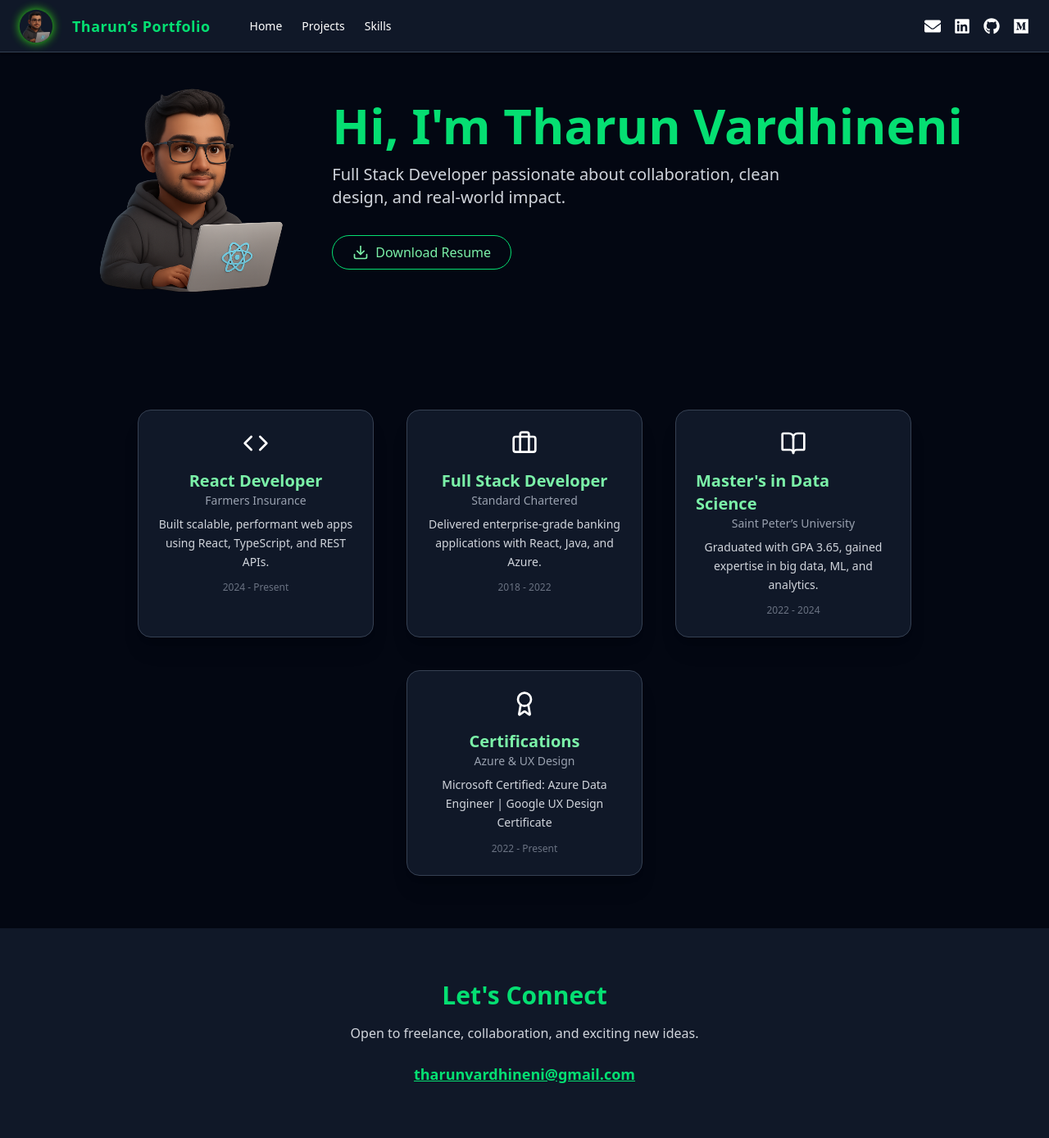
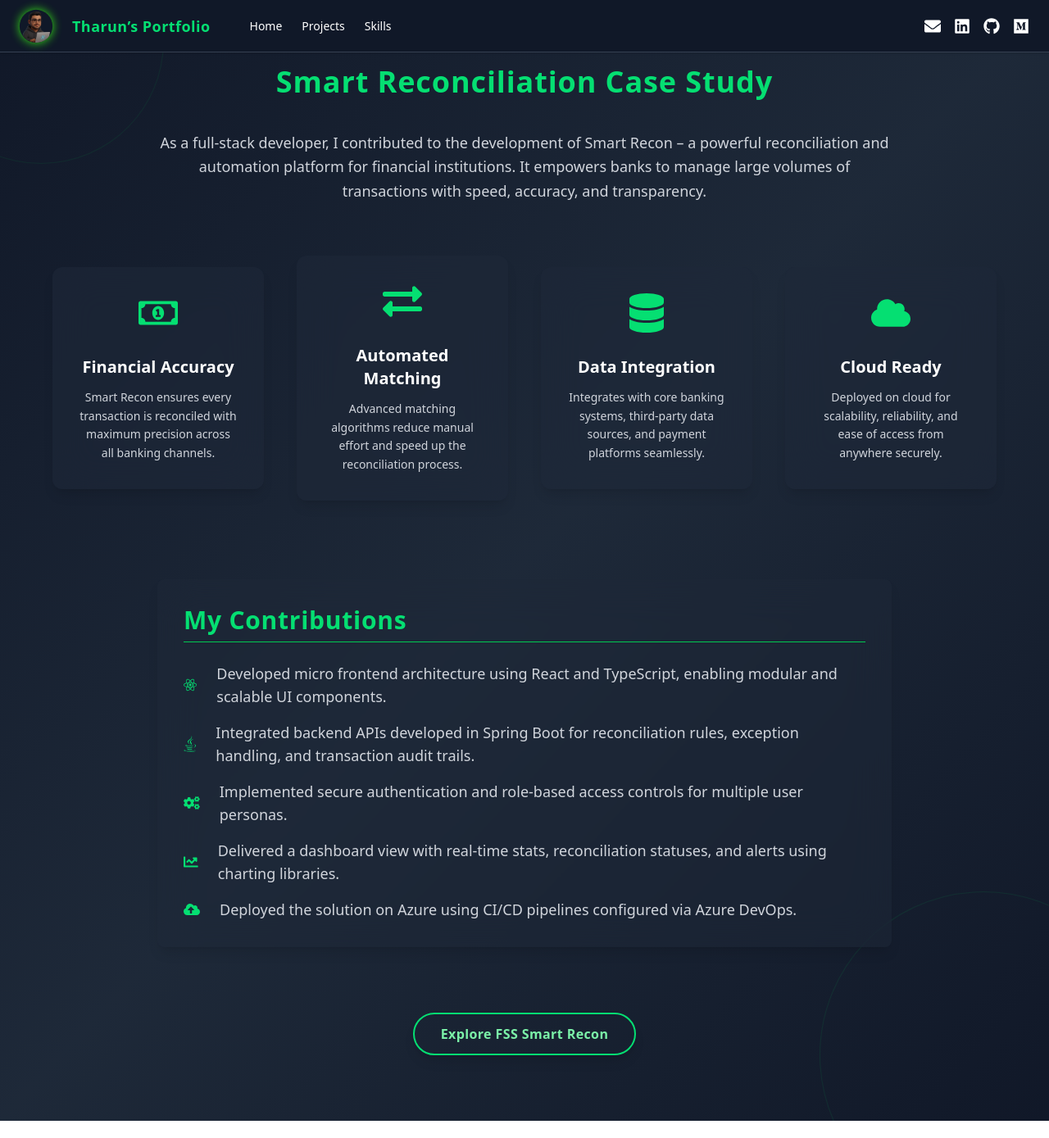
Before and after one commit to Tharun-Vardhineni/devcollab, a React (Vite) app: page /dashboard/smart-recon in a window 1280 px wide. Before the commit this address led to /dashboard/home. Shown: the whole page at 82% size. After the commit the page ends 1368 px from the top, so only its background shows below. Built offline with nearby package versions, Linux system fonts and the light colour scheme.

Commit message:
recon page commited

```diff
--- a/src/pages/Projects.jsx
+++ b/src/pages/Projects.jsx
@@ -4,12 +4,13 @@
 
 const projects = [
   {
-    title: "Insurance React Portal",
+    title: "Insurance Portal",
     description:
       "Built scalable, performant React apps for Farmers Insurance using REST APIs, Redux, and TypeScript. Integrated test automation using Jest and RTL.",
     tech: ["React", "TypeScript", "Redux", "REST API", "Jest"],
     github: "https://github.com/yourusername/farmers-insurance-portal",
     live: "https://www.farmers.com/",
+    caseStudy: "/projects/insurance-portal",
   },
   {
     title: "Smart Recon Platform",
@@ -18,6 +19,34 @@
     tech: ["React", "Spring Boot", "Java", "PostgreSQL", "Azure DevOps"],
     github: "https://github.com/yourusername/smart-recon",
     live: "https://www.fsstech.com/smart-recon/",
+    caseStudy: "/dashboard/smart-recon",
+  },
+  {
+    title: "Active Device Monitoring",
+    description:
+      "24x7 monitoring for ATM networks helping banks proactively detect failures, reduce IT costs, and improve infrastructure visibility.",
+    tech: ["React", "Spring Boot", "PostgreSQL", "Azure", "Monitoring"],
+    github: "https://github.com/yourusername/atm-monitoring",
+    live: "https://www.fsstech.com/active-device-monitoring/",
+    caseStudy: "/projects/adm",
+  },
+  {
+    title: "Vetro - Pet Health App",
+    description:
+      "A React + Firebase Android app designed to help pet owners manage health records, appointments, and vaccination tracking with user-friendly UX design.",
+    tech: ["React", "Firebase", "UX Design", "Android", "Figma"],
+    github: "https://github.com/yourusername/vetro",
+    live: "https://play.google.com/store/apps/details?id=com.smarts3.drpetsapp",
+    caseStudy: "/projects/vetro",
+  },
+  {
+    title: "Fito - Fitness Tracker",
+    description:
+      "Modern health & fitness tracking app inspired by MyFitnessPal. Features include calorie tracking, workouts, and goal setting.",
+    tech: ["React", "Node.js", "MongoDB", "UX Design", "JWT"],
+    github: "https://github.com/yourusername/fito",
+    live: "https://www.tharunkumar.me/fito",
+    caseStudy: "/projects/fito",
   },
 ];
 
@@ -50,18 +79,19 @@
       </motion.h2>
 
       <motion.div
-        className="max-w-6xl mx-auto grid gap-10 sm:grid-cols-1 md:grid-cols-2 lg:grid-cols-3"
+        className="max-w-6xl mx-auto grid gap-10 sm:grid-cols-1 md:grid-cols-2"
         variants={container}
         initial="hidden"
         animate="visible"
       >
-        {projects.map(({ title, description, tech, github, live }, index) => (
+        {projects.map(({ title, description, tech, github, live, caseStudy }, index) => (
           <motion.div
             key={index}
-            className="bg-gray-900 rounded-2xl p-6 shadow-lg border border-gray-700 hover:shadow-green-500/50 hover:scale-[1.03] transform transition-transform duration-300 flex flex-col justify-between"
+            className="relative group bg-gray-900 rounded-2xl p-6 shadow-lg border border-gray-700 overflow-hidden transition-all duration-300"
             variants={item}
           >
-            <div>
+            {/* Card content */}
+            <div className="relative z-10">
               <h3 className="text-xl font-bold text-green-400 mb-3">{title}</h3>
               <p className="text-gray-300 mb-4">{description}</p>
               <div className="flex flex-wrap gap-2 mb-6">
@@ -74,8 +104,7 @@
                   </span>
                 ))}
               </div>
-            </div>
-            <div className="flex gap-4 text-green-400 text-lg">
+              <div className="flex gap-4 text-green-400 text-lg mt-auto z-10">
                 {github && (
                   <a
                     href={github}
@@ -99,6 +128,19 @@
                   </a>
                 )}
               </div>
+            </div>
+
+            {/* Hover overlay with View Details */}
+            <div className="absolute inset-x-0 bottom-0 h-0 group-hover:h-1/2 transition-all duration-500 ease-in-out bg-gray-800/40 backdrop-blur-md z-20 flex items-end pointer-events-none group-hover:pointer-events-auto">
+              <div className="w-full flex justify-center mb-6 transform translate-y-10 opacity-0 group-hover:translate-y-0 group-hover:opacity-100 transition-all duration-500">
+                <a
+                  href={caseStudy}
+                  className="px-5 py-2 text-sm rounded-xl text-white font-medium border border-green-400 hover:bg-green-500 hover:text-white bg-white/10 backdrop-blur-xl"
+                >
+                  View Details
+                </a>
+              </div>
+            </div>
           </motion.div>
         ))}
       </motion.div>
--- /dev/null
+++ b/src/pages/Recon_details.jsx
@@ -0,0 +1,185 @@
+// src/pages/SmartReconDetails.jsx
+import React from "react";
+import { motion } from "framer-motion";
+import {
+  FaRegMoneyBillAlt,
+  FaExchangeAlt,
+  FaDatabase,
+  FaCloud,
+  FaReact,
+  FaJava,
+  FaCogs,
+  FaChartLine,
+  FaCloudUploadAlt,
+} from "react-icons/fa";
+
+const sectionVariants = {
+  hidden: { opacity: 0, y: 40 },
+  visible: (i = 1) => ({
+    opacity: 1,
+    y: 0,
+    transition: { delay: i * 0.25, duration: 0.7, ease: "easeOut" },
+  }),
+};
+
+const features = [
+  {
+    icon: <FaRegMoneyBillAlt className="text-green-400 text-5xl mb-3" />,
+    title: "Financial Accuracy",
+    description:
+      "Smart Recon ensures every transaction is reconciled with maximum precision across all banking channels.",
+  },
+  {
+    icon: <FaExchangeAlt className="text-green-400 text-5xl mb-3" />,
+    title: "Automated Matching",
+    description:
+      "Advanced matching algorithms reduce manual effort and speed up the reconciliation process.",
+  },
+  {
+    icon: <FaDatabase className="text-green-400 text-5xl mb-3" />,
+    title: "Data Integration",
+    description:
+      "Integrates with core banking systems, third-party data sources, and payment platforms seamlessly.",
+  },
+  {
+    icon: <FaCloud className="text-green-400 text-5xl mb-3 " />,
+    title: "Cloud Ready",
+    description:
+      "Deployed on cloud for scalability, reliability, and ease of access from anywhere securely.",
+  },
+];
+
+const contributions = [
+  {
+    icon: <FaReact className="text-green-400 text-xl mr-3" />,
+    text:
+      "Developed micro frontend architecture using React and TypeScript, enabling modular and scalable UI components.",
+  },
+  {
+    icon: <FaJava className="text-green-400 text-xl mr-3" />,
+    text:
+      "Integrated backend APIs developed in Spring Boot for reconciliation rules, exception handling, and transaction audit trails.",
+  },
+  {
+    icon: <FaCogs className="text-green-400 text-xl mr-3" />,
+    text:
+      "Implemented secure authentication and role-based access controls for multiple user personas.",
+  },
+  {
+    icon: <FaChartLine className="text-green-400 text-xl mr-3" />,
+    text:
+      "Delivered a dashboard view with real-time stats, reconciliation statuses, and alerts using charting libraries.",
+  },
+  {
+    icon: <FaCloudUploadAlt className="text-green-400 text-xl mr-3" />,
+    text: "Deployed the solution on Azure using CI/CD pipelines configured via Azure DevOps.",
+  },
+];
+
+export default function SmartReconDetails() {
+  return (
+    <section className="min-h-screen bg-gradient-to-br from-gray-900 via-gray-800 to-gray-900 text-white px-6 py-20 md:px-16 relative overflow-hidden">
+      {/* Subtle animated background circles */}
+      <motion.div
+        animate={{ rotate: 360 }}
+        transition={{ repeat: Infinity, duration: 60, ease: "linear" }}
+        className="absolute top-[-100px] left-[-100px] w-[300px] h-[300px] rounded-full border border-green-600 opacity-10"
+      />
+      <motion.div
+        animate={{ rotate: -360 }}
+        transition={{ repeat: Infinity, duration: 80, ease: "linear" }}
+        className="absolute bottom-[-120px] right-[-120px] w-[400px] h-[400px] rounded-full border border-green-500 opacity-10"
+      />
+
+      <motion.h1
+        initial={{ opacity: 0, y: -40 }}
+        animate={{ opacity: 1, y: 0 }}
+        transition={{ duration: 0.8 }}
+        className="text-4xl font-extrabold mb-10 text-green-400 text-center tracking-wide"
+      >
+        Smart Reconciliation Case Study
+      </motion.h1>
+
+      <motion.p
+        custom={0}
+        initial="hidden"
+        animate="visible"
+        variants={sectionVariants}
+        className="max-w-4xl mx-auto text-center text-gray-300 text-lg mb-16 leading-relaxed"
+      >
+        As a full-stack developer, I contributed to the development of Smart Recon – a
+        powerful reconciliation and automation platform for financial institutions. It
+        empowers banks to manage large volumes of transactions with speed, accuracy,
+        and transparency.
+      </motion.p>
+
+      {/* Features */}
+      <div className="grid gap-10 md:grid-cols-2 lg:grid-cols-4 max-w-6xl mx-auto mb-24  justify-center items-center ">
+        {features.map((feature, i) => (
+          <motion.div
+            key={i}
+            custom={i + 1}
+            initial="hidden"
+            animate="visible"
+            variants={sectionVariants}
+            whileHover={{ scale: 1.05, boxShadow: "0 0 15px #22c55e" }}
+            className="bg-gray-800/60 backdrop-blur-xl rounded-xl p-8 text-center shadow-lg cursor-pointer transition-transform"
+          >
+            <div className="flex justify-center items-center mb-4">
+  {feature.icon}
+</div>
+<h3 className="text-xl font-semibold text-white mb-3">{feature.title}</h3>
+            <p className="text-sm text-gray-300 leading-relaxed">{feature.description}</p>
+          </motion.div>
+        ))}
+      </div>
+
+      {/* Contribution Section */}
+      <motion.div
+        custom={features.length + 1}
+        initial="hidden"
+        animate="visible"
+        variants={sectionVariants}
+        className="max-w-4xl mx-auto bg-gray-800/50 backdrop-blur-xl rounded-lg p-8 shadow-lg"
+      >
+        <h2 className="text-3xl font-bold text-green-400 mb-6 border-b border-green-500 pb-2 tracking-wide">
+          My Contributions
+        </h2>
+        <ul className="space-y-4 text-gray-300">
+          {contributions.map(({ icon, text }, i) => (
+            <motion.li
+              key={i}
+              custom={i + 1}
+              initial={{ opacity: 0, x: -40 }}
+              animate={{ opacity: 1, x: 0 }}
+              transition={{ delay: 0.3 * i, duration: 0.5, ease: "easeOut" }}
+              className="flex items-center gap-3 text-lg"
+            >
+              {icon}
+              <span>{text}</span>
+            </motion.li>
+          ))}
+        </ul>
+      </motion.div>
+
+      {/* Call to Action */}
+      <motion.div
+        custom={features.length + contributions.length + 1}
+        initial="hidden"
+        animate="visible"
+        variants={sectionVariants}
+        className="text-center mt-20"
+      >
+        <a
+          href="https://www.fsstech.com/smart-recon/"
+          target="_blank"
+          rel="noopener noreferrer"
+          className="inline-block px-8 py-3 rounded-full border-2 border-green-400 text-green-300 font-semibold hover:bg-green-500 hover:text-white transition-colors duration-300 tracking-wide shadow-lg"
+          aria-label="Explore FSS Smart Recon"
+        >
+          Explore FSS Smart Recon
+        </a>
+      </motion.div>
+    </section>
+  );
+}
--- a/src/pages/Router.jsx
+++ b/src/pages/Router.jsx
@@ -5,6 +5,8 @@
 import Skills from "../pages/Skills";
 import Collaboaration from "./Collaboaration";
 import Home from "../pages/Home";
+import ReconDetails from '../pages/Recon_details';
+
 
 export default function AppRouter() {
   return (
@@ -15,7 +17,7 @@
           <Route path="home" element={<Home />} />
           <Route path="projects" element={<Projects />} />
           <Route path="skills" element={<Skills />} />
-          {/* <Route path="collaboaration" element={<Collaboaration />} /> */}
+          <Route path="smart-recon" element={<ReconDetails />} />
 
         </Route>
 
--- a/src/pages/Skills.jsx
+++ b/src/pages/Skills.jsx
@@ -1,6 +1,6 @@
 import React from "react";
 import { motion } from "framer-motion";
-import { Icon } from "@iconify/react";
+import { Icon } from "@iconify/react/dist/iconify.js"; // Important fix for some environments
 
 const skills = [
   { name: "React", icon: "logos:react" },
@@ -11,39 +11,31 @@
   { name: "Tailwind CSS", icon: "logos:tailwindcss-icon" },
   { name: "Styled Components", icon: "skill-icons:styledcomponents" },
   { name: "Redux", icon: "logos:redux" },
-
   { name: "Java", icon: "logos:java" },
   { name: "Spring Boot", icon: "simple-icons:springboot" },
   { name: "Junit 5", icon: "simple-icons:junit5" },
   { name: "Gradle", icon: "logos:gradle" },
-
   { name: "PostgreSQL", icon: "logos:postgresql" },
   { name: "MongoDB", icon: "logos:mongodb-icon" },
-
   { name: "Docker", icon: "logos:docker-icon" },
   { name: "Git", icon: "logos:git-icon" },
   { name: "GitHub Actions", icon: "logos:github-actions" },
   { name: "Jenkins", icon: "logos:jenkins" },
-
   { name: "Azure DevOps", icon: "simple-icons:azuredevops" },
   { name: "AWS", icon: "logos:aws" },
-
   { name: "Vite", icon: "logos:vitejs" },
   { name: "Webpack", icon: "logos:webpack" },
   { name: "VS Code", icon: "logos:visual-studio-code" },
   { name: "GraphQL", icon: "logos:graphql" },
-  { name: "React Testing Library", icon: "logos:testing-library" }
+  { name: "React Testing Library", icon: "logos:testing-library" },
 ];
 
 export default function Skills() {
   return (
-
     <section
-  id="skills"
-  className="min-h-screen w-full bg-gradient-to-br from-gray-900 via-gray-800 to-gray-900 text-white
-             flex flex-col items-center justify-center px-4 py-16 pt-24"
->
-
+      id="skills"
+      className="min-h-screen w-full bg-gradient-to-br from-gray-900 via-gray-800 to-gray-900 text-white flex flex-col items-center justify-center px-4 py-24"
+    >
       <motion.h2
         className="text-4xl font-semibold mb-12 text-center text-green-400"
         initial={{ opacity: 0, y: -30 }}
@@ -61,9 +53,9 @@
         variants={{
           visible: {
             transition: {
-              staggerChildren: 0.1
-            }
-          }
+              staggerChildren: 0.1,
+            },
+          },
         }}
       >
         {skills.map((skill) => (
@@ -72,7 +64,7 @@
             className="flex flex-col items-center group w-24"
             variants={{
               hidden: { opacity: 0, y: 20 },
-              visible: { opacity: 1, y: 0 }
+              visible: { opacity: 1, y: 0 },
             }}
             whileHover={{ scale: 1.1 }}
             transition={{ type: "spring", stiffness: 300 }}
```
Lines whose indentation alone changed are shown as unchanged.
